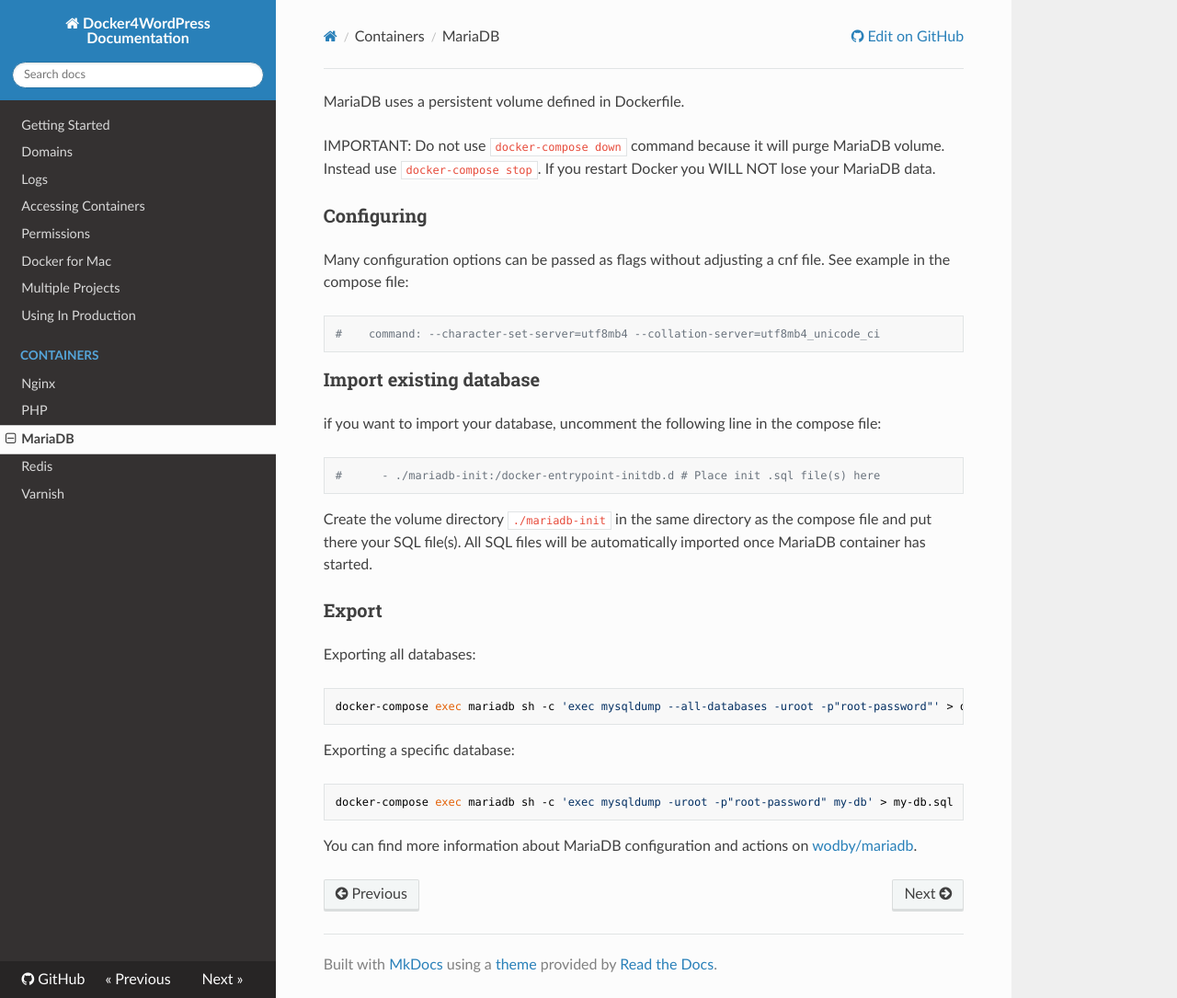
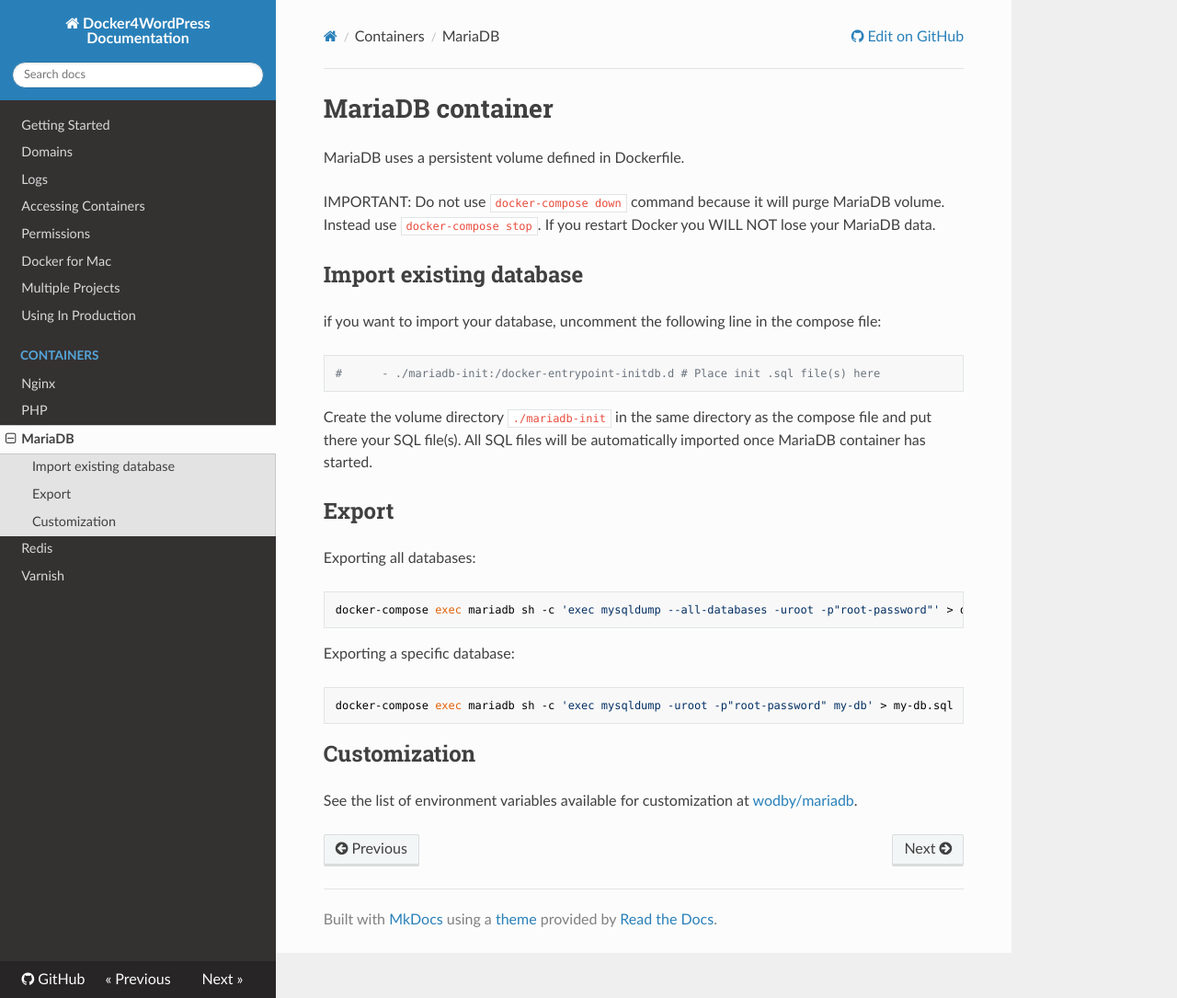
Before and after one commit to wodby/docker4wordpress, an MkDocs documentation site: the page built from docs/containers/mariadb.md, in a window 1280 px wide and 1085 px high. Shown: the whole window at 92% size. Built offline with MkDocs 1.6.1, drawn with Linux system fonts in a browser that asks for light colours; nearby versions of some CDN libraries; old or Windows-style settings are respelled for this version of MkDocs.

Commit message:
Small docs improvements

````diff
--- a/docs/containers/mariadb.md
+++ b/docs/containers/mariadb.md
@@ -1,15 +1,10 @@
+# MariaDB container
+
 MariaDB uses a persistent volume defined in Dockerfile.
 
 IMPORTANT: Do not use `docker-compose down` command because it will purge MariaDB volume. Instead use `docker-compose stop`. If you restart Docker you WILL NOT lose your MariaDB data.
 
-### Configuring
-
-Many configuration options can be passed as flags without adjusting a cnf file. See example in the compose file:
-```bash
-#    command: --character-set-server=utf8mb4 --collation-server=utf8mb4_unicode_ci
-```
-
-### Import existing database
+## Import existing database
 
 if you want to import your database, uncomment the following line in the compose file:
 ```yml
@@ -18,7 +13,7 @@ if you want to import your database, uncomment the following line in the compose
 
 Create the volume directory `./mariadb-init` in the same directory as the compose file and put there your SQL file(s). All SQL files will be automatically imported once MariaDB container has started.
 
-### Export
+## Export
 
 Exporting all databases:
 ```bash
@@ -30,4 +25,6 @@ Exporting a specific database:
 docker-compose exec mariadb sh -c 'exec mysqldump -uroot -p"root-password" my-db' > my-db.sql
 ```
 
-You can find more information about MariaDB configuration and actions on [wodby/mariadb](https://github.com/wodby/mariadb).
+## Customization
+
+See the list of environment variables available for customization at [wodby/mariadb](https://github.com/wodby/mariadb).
--- a/docs/containers/redis.md
+++ b/docs/containers/redis.md
@@ -1,3 +1,7 @@
+# Redis container
+
+## Integration
+
 To spin up a container with Redis cache and use it as a default cache storage follow these steps:
 
 1. Uncomment lines with redis service definition in the compose file.
@@ -9,4 +13,6 @@ define('WP_REDIS_HOST', 'redis');
 define('WP_REDIS_PORT', '6379');
 ```
 
+## Customization
+
 You can find more information about redis configuration on [wodby/redis](https://github.com/wodby/redis).
````
Also changed, not shown: docs/containers/nginx.md (+5 -1 lines), docs/containers/php.md (+10 -3 lines), docs/containers/varnish.md (+2 -0 lines), docs/permissions.md (+1 -1 lines).
